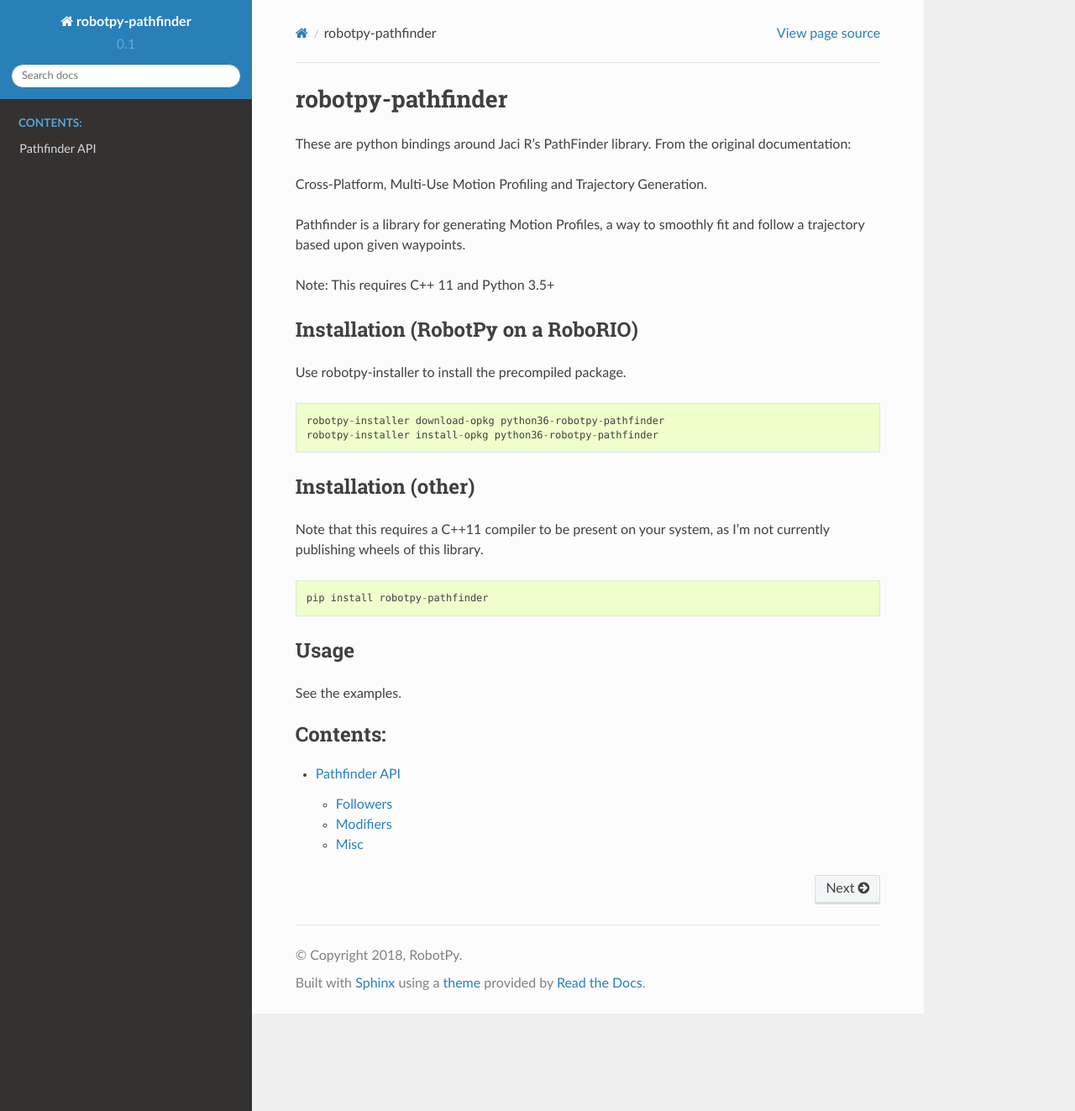
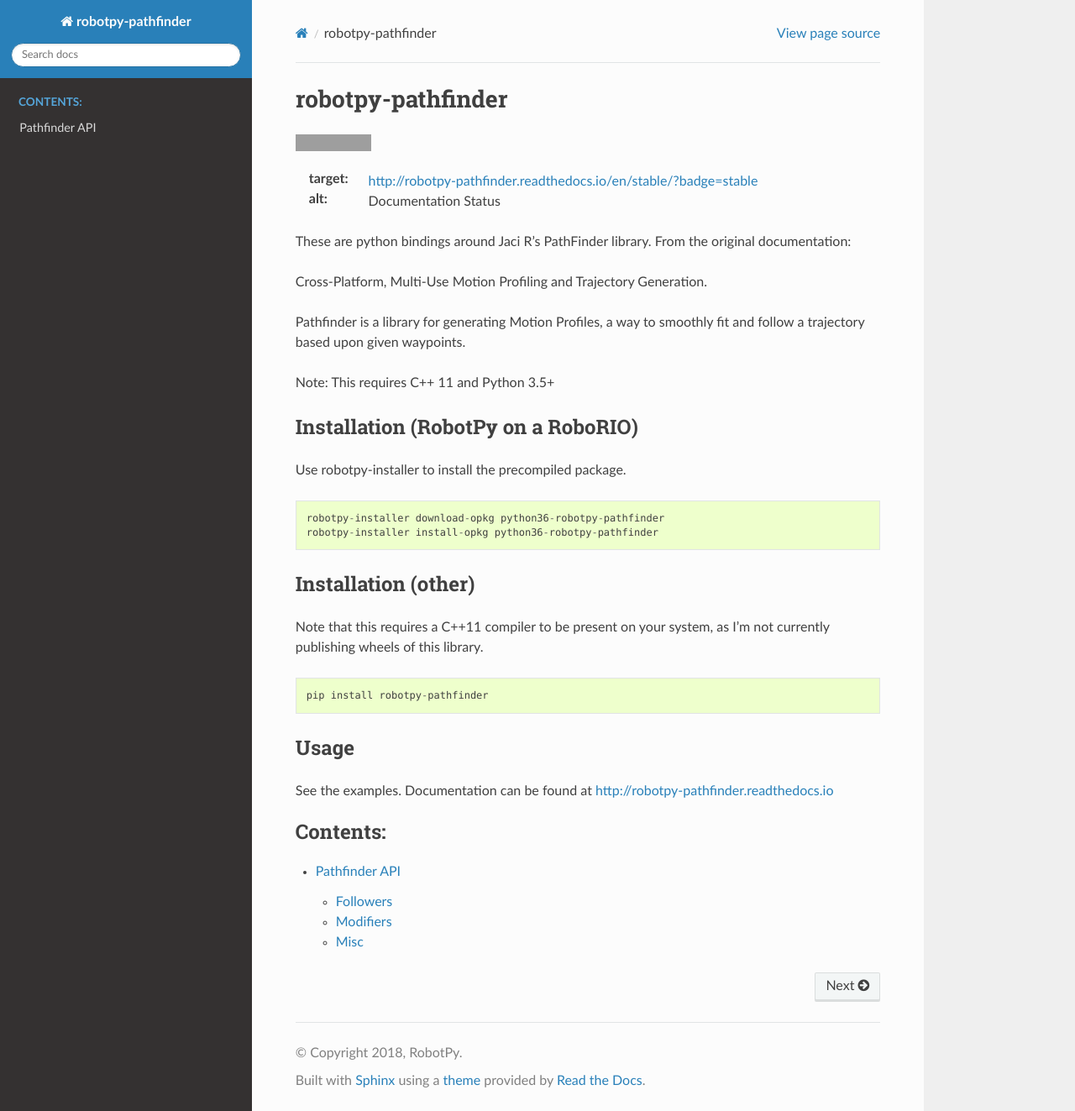
Before and after one commit to robotpy/robotpy-pathfinder, a Sphinx documentation site: the page built from docs/index.rst, in a window 1280 px wide and 1323 px high. Shown: the whole window at 84% size. Built offline with Sphinx 7.4.7 and the Read the Docs theme 2.0.0, drawn with Linux system fonts in a browser that asks for light colours; the version number could not be read and is left out; the version number is read from the project's files by our own code; grey boxes are pictures that could not be loaded.

Commit message:
Updates for RTD

```diff
--- a/README.rst
+++ b/README.rst
@@ -1,5 +1,9 @@
 robotpy-pathfinder
 ==================
+
+.. image:: https://readthedocs.org/projects/robotpy-pathfinder/badge/?version=stable
+:target: http://robotpy-pathfinder.readthedocs.io/en/stable/?badge=stable
+:alt: Documentation Status
 
 These are python bindings around Jaci R's PathFinder library. From the original
 documentation:
@@ -34,4 +38,4 @@
 Usage
 -----
 
-See the examples.
+See the examples. Documentation can be found at `http://robotpy-pathfinder.readthedocs.io <http://robotpy-pathfinder.readthedocs.io>`_
--- a/docs/conf.py
+++ b/docs/conf.py
@@ -2,10 +2,6 @@
 # -*- coding: utf-8 -*-
 #
 import os
-from os.path import abspath, join, dirname
-import sys
-
-sys.path.insert(0, abspath(join(dirname(__file__), '..')))
 
 import pathfinder
 
--- a/docs/requirements.txt
+++ b/docs/requirements.txt
@@ -1 +1,2 @@
-sphinx-autodocs-typehints
+pybind11
+sphinx-autodoc-typehints
--- a/pathfinder/version.py
+++ /dev/null
@@ -1,2 +0,0 @@
-# Autogenerated by setup.py
-__version__ = '0.1'
```
Also changed, not shown: 1 other file.
